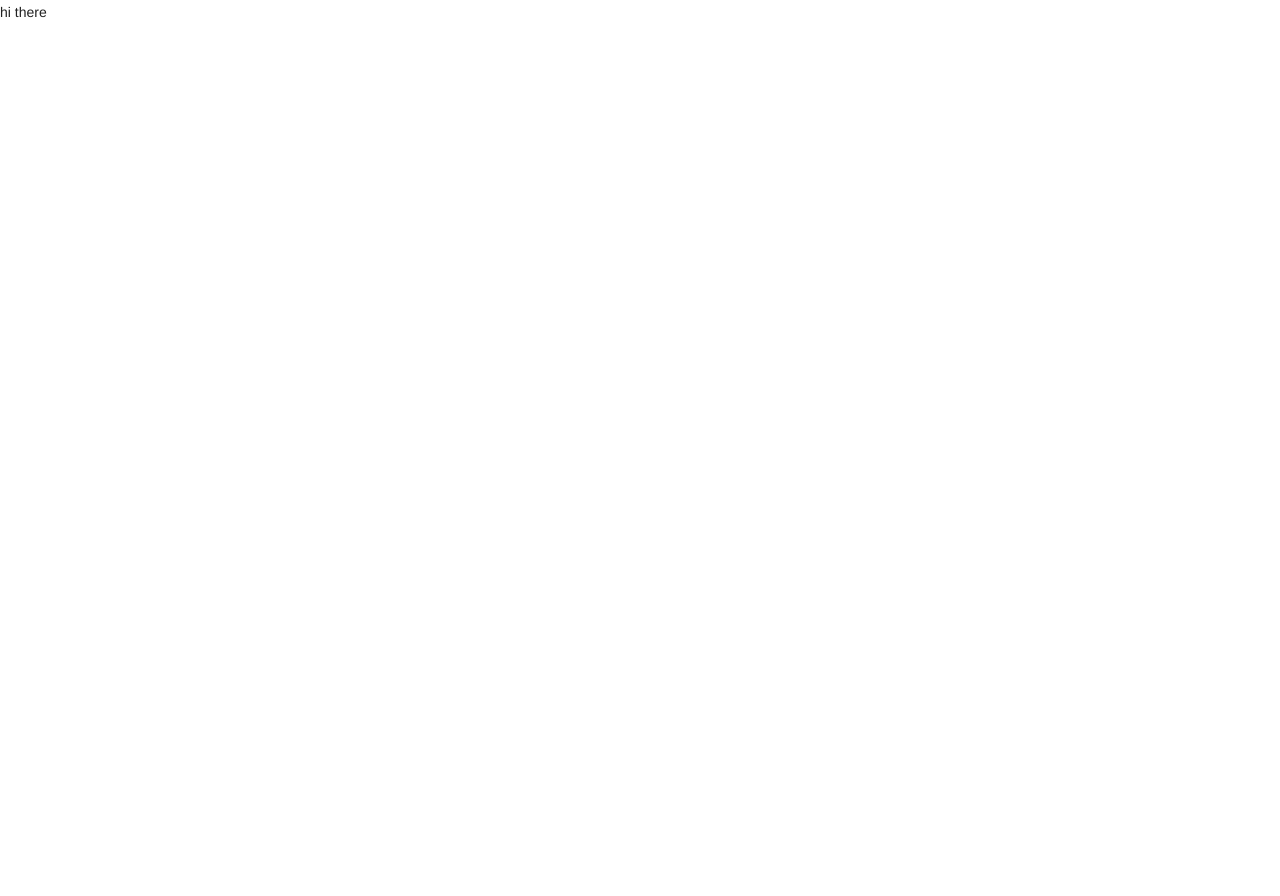
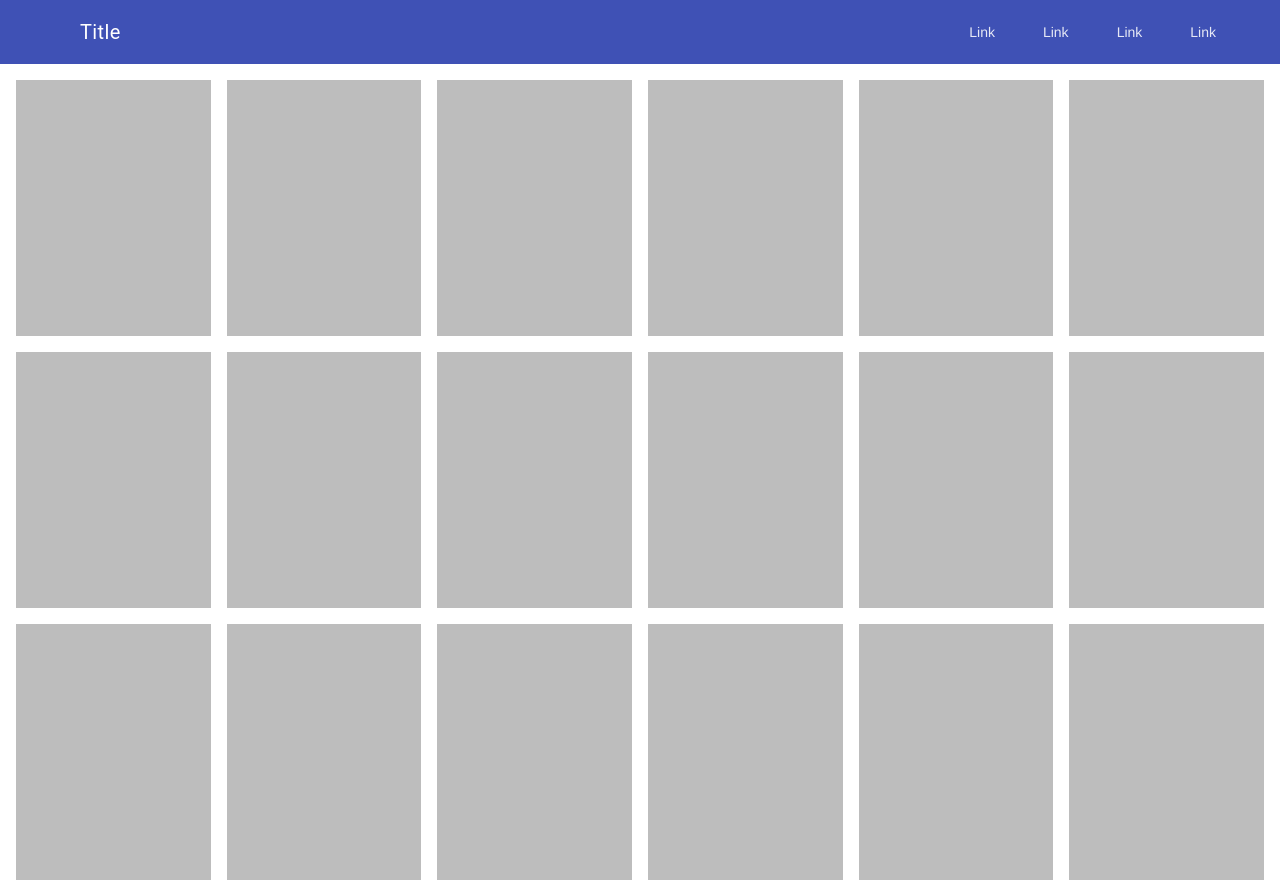
Before and after one commit to haydave/chikareli, a Django app: page / in a window 1280 px wide. Before the commit the page is almost empty. Run offline with Django 3.2, Linux system fonts and the light colour scheme.

Commit message:
Added initial version of page view

```diff
--- /dev/null
+++ b/web/chikareli/website/static/css/main.css
@@ -0,0 +1,4 @@
+.mdl-cell {
+  height: 256px;
+  background-color: #BDBDBD;
+}
--- a/web/chikareli/website/templates/index.html
+++ b/web/chikareli/website/templates/index.html
@@ -2,13 +2,82 @@
 <html>
 	<head>
 		<meta charset="utf-8">
+		<meta name="viewport" content="width=device-width, initial-scale=1.0">
 		<title>Minimal Django File Upload Example</title>
 		<link rel="stylesheet" href="https://fonts.googleapis.com/icon?family=Material+Icons">
 		{% load staticfiles %}
 		<link rel="stylesheet" href="{% static "libs/mdl/material.min.css" %}">
+		<link rel="stylesheet" href="{% static "css/main.css" %}">
 	</head>
 	<body>
-    	<p>hi there</p>
+	<div class="mdl-layout mdl-js-layout">
+		<header class="mdl-layout__header mdl-layout__header--scroll">
+			<div class="mdl-layout__header-row">
+				<!-- Title -->
+				<span class="mdl-layout-title">Title</span>
+				<!-- Add spacer, to align navigation to the right -->
+				<div class="mdl-layout-spacer"></div>
+				<!-- Navigation -->
+				<nav class="mdl-navigation">
+					<a class="mdl-navigation__link" href="">Link</a>
+					<a class="mdl-navigation__link" href="">Link</a>
+					<a class="mdl-navigation__link" href="">Link</a>
+					<a class="mdl-navigation__link" href="">Link</a>
+				</nav>
+			</div>
+		</header>
+		<div class="mdl-layout__drawer">
+			<span class="mdl-layout-title">Title</span>
+			<nav class="mdl-navigation">
+				<a class="mdl-navigation__link" href="">Link</a>
+				<a class="mdl-navigation__link" href="">Link</a>
+				<a class="mdl-navigation__link" href="">Link</a>
+				<a class="mdl-navigation__link" href="">Link</a>
+			</nav>
+		</div>
+		<main class="mdl-layout__content">
+			<div class="page-content">
+				<div class="mdl-grid">
+					<div class="mdl-cell mdl-cell--2-col">
+					</div>
+					<div class="mdl-cell mdl-cell--2-col">
+					</div>
+					<div class="mdl-cell mdl-cell--2-col">
+					</div>
+					<div class="mdl-cell mdl-cell--2-col">
+					</div>
+					<div class="mdl-cell mdl-cell--2-col">
+					</div>
+					<div class="mdl-cell mdl-cell--2-col">
+					</div>
+					<div class="mdl-cell mdl-cell--2-col">
+					</div>
+					<div class="mdl-cell mdl-cell--2-col">
+					</div>
+					<div class="mdl-cell mdl-cell--2-col">
+					</div>
+					<div class="mdl-cell mdl-cell--2-col">
+					</div>
+					<div class="mdl-cell mdl-cell--2-col">
+					</div>
+					<div class="mdl-cell mdl-cell--2-col">
+					</div>
+					<div class="mdl-cell mdl-cell--2-col">
+					</div>
+					<div class="mdl-cell mdl-cell--2-col">
+					</div>
+					<div class="mdl-cell mdl-cell--2-col">
+					</div>
+					<div class="mdl-cell mdl-cell--2-col">
+					</div>
+					<div class="mdl-cell mdl-cell--2-col">
+					</div>
+					<div class="mdl-cell mdl-cell--2-col">
+					</div>
+				</div>
+			</div>
+		</main>
+	</div>
 		<script src="{% static "libs/mdl/material.min.js" %}"></script>
 	</body>
 </html>
```
Lines whose indentation alone changed are shown as unchanged.
